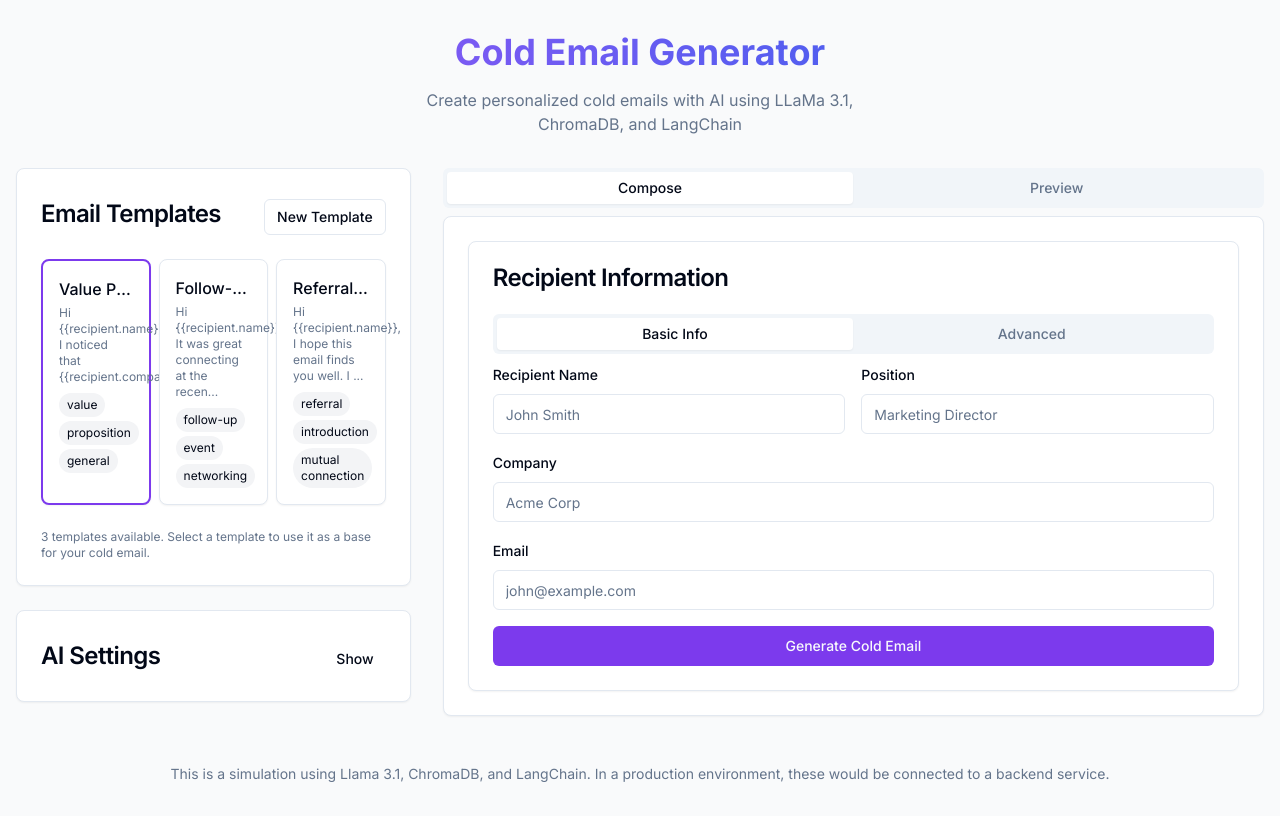
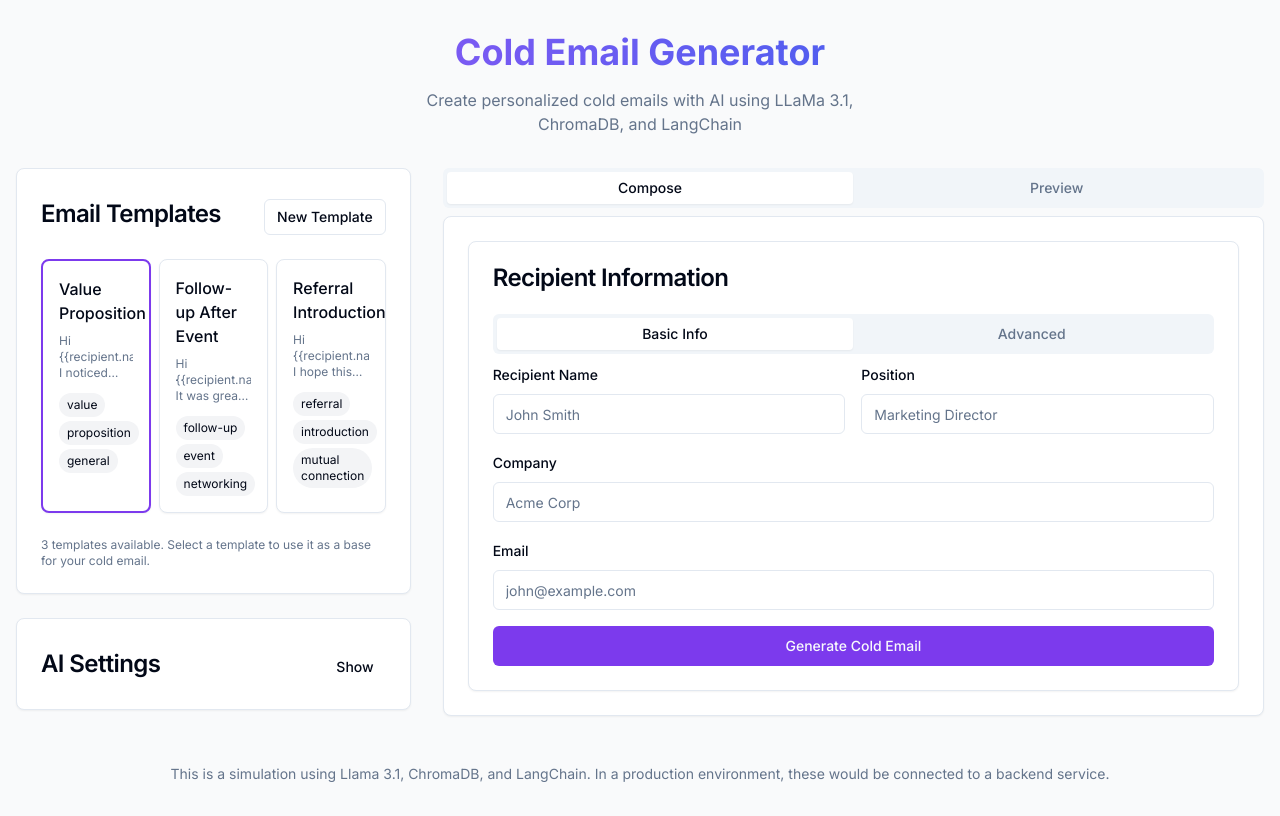
Before and after one commit to elonsonjun/cold-email-genrator, a React (Vite) app: page / in a window 1280 px wide. Built offline with nearby package versions, Linux system fonts and the light colour scheme.

Commit message:
Fix: Template words arrangement in tabs
Ensure template words are arranged properly within the tabs.

```diff
--- a/src/components/TemplateManager.tsx
+++ b/src/components/TemplateManager.tsx
@@ -90,6 +90,15 @@ const TemplateManager = ({ onSelectTemplate, selectedTemplate }: TemplateManager
     }
   };
 
+  // Function to format the preview text nicely
+  const formatPreviewText = (text: string, maxLength: number = 100): string => {
+    // Replace newlines with spaces
+    const flattenedText = text.replace(/\n+/g, ' ');
+    // Truncate if necessary
+    if (flattenedText.length <= maxLength) return flattenedText;
+    return flattenedText.substring(0, maxLength) + '...';
+  };
+
   return (
     <Card className="w-full">
       <CardHeader className="flex flex-row items-center justify-between">
@@ -154,9 +163,9 @@ const TemplateManager = ({ onSelectTemplate, selectedTemplate }: TemplateManager
               onClick={() => onSelectTemplate(template)}
             >
               <CardContent className="p-4">
-                <h3 className="font-medium truncate">{template.name}</h3>
-                <p className="text-xs text-muted-foreground mt-1">
-                  {template.content.substring(0, 60)}...
+                <h3 className="font-medium text-base mb-2">{template.name}</h3>
+                <p className="text-xs text-muted-foreground line-clamp-3 mb-3 whitespace-pre-line">
+                  {formatPreviewText(template.content)}
                 </p>
                 <div className="flex gap-1 flex-wrap mt-2">
                   {template.tags.map((tag, idx) => (
```
